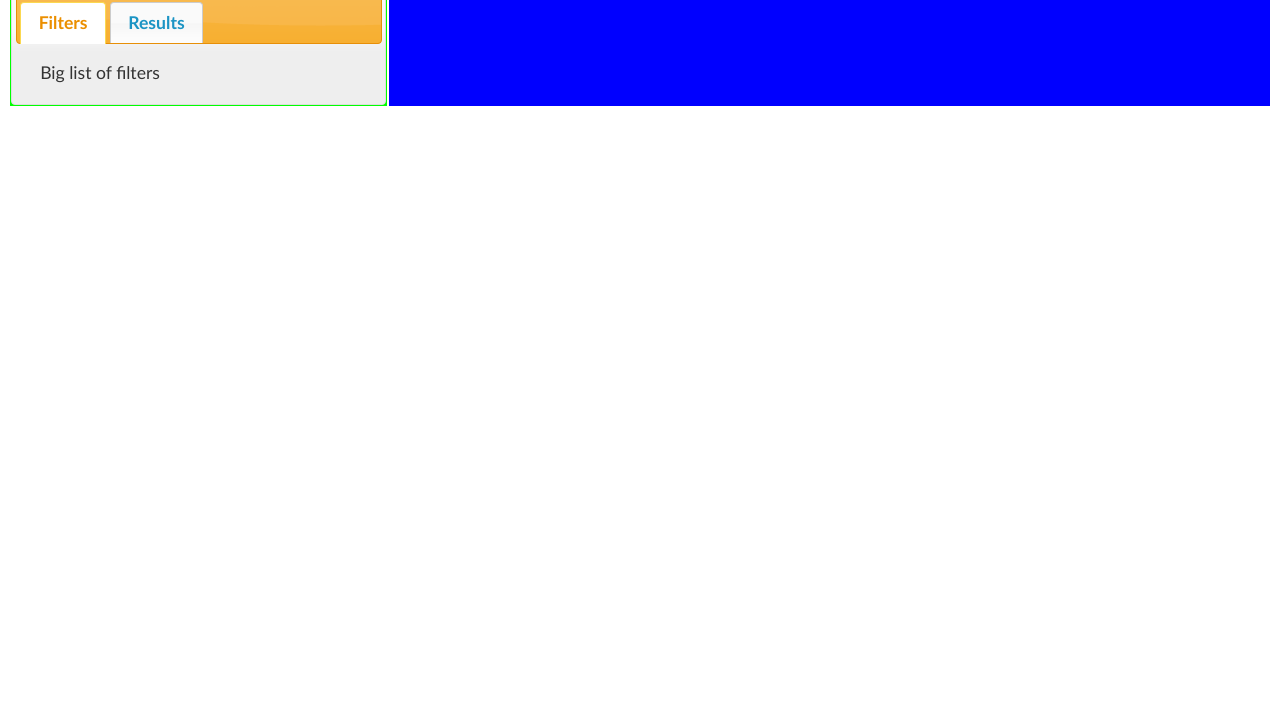
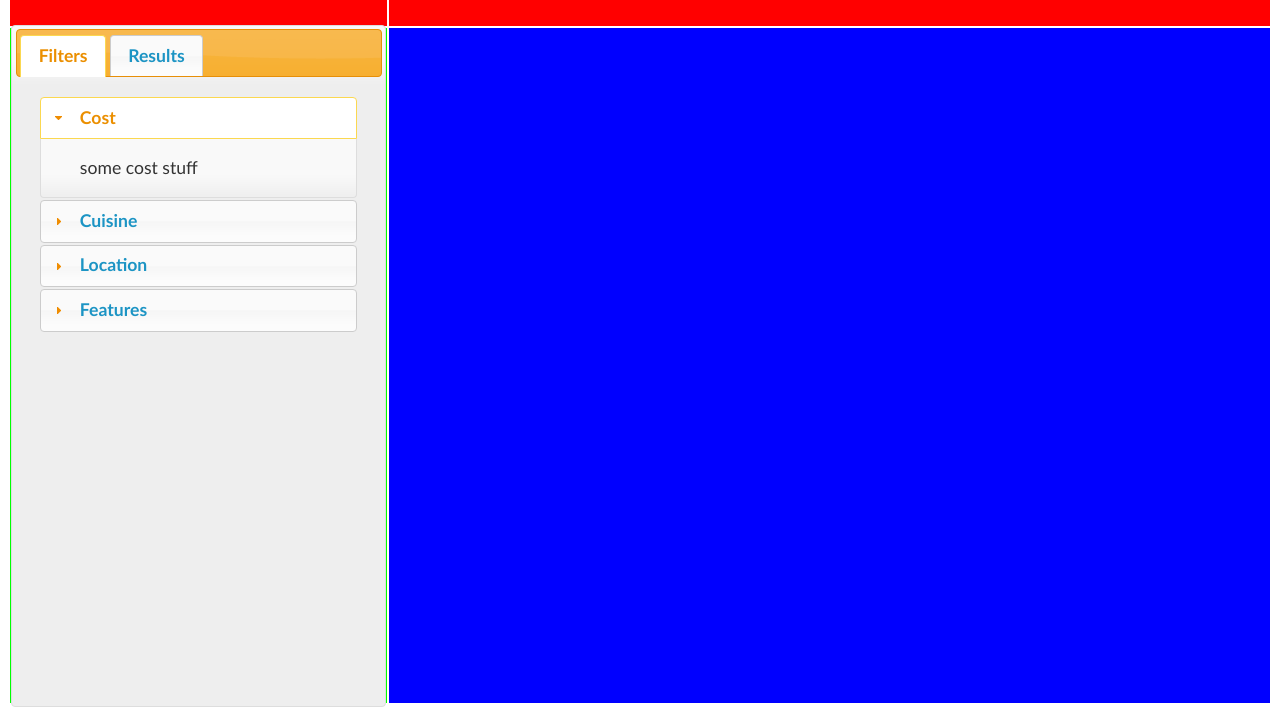
Before and after one commit to KCJWagner/YelpPrototype, a plain HTML site: page index.html in a window 1280 px wide. Shown: the part 103-810 px from the top of the page. Drawn offline with Linux system fonts and the light colour scheme.

Commit message:
Tweeked layout and added accordion part to the filters tab

```diff
--- a/index.html
+++ b/index.html
@@ -4,10 +4,15 @@
 	<script src="jquery-ui-1.11.2/external/jquery/jquery.js"></script>
 	<script src="jquery-ui-1.11.2/jquery-ui.js"></script>
 	<link href="jquery-ui-1.11.2/jquery-ui.css" rel="stylesheet">
+	<style>
+		html, body {
+			height:100%;
+		}
+	</style>
 </head>
 <body>
-	<table style="width:100%; height:100%;">
-		<tr style="background-color:#f00;">
+	<table id="PageLayout" style="width:100%; height:100%;">
+		<tr height="15%" style="background-color:#f00;">
 			<td width="30%">
 				<h1>Yelp</h1>
 			</td>
@@ -15,14 +20,25 @@
 				Search: <input style="width:300px;" type="text">
 			</td>
 		</tr>
-		<tr>
+		<tr height="85%">
 			<td width="30%" style="background-color:#0f0;">
-				<div id="tabs">
+				<div id="tabs" style="height:100%;">
 					<ul>
 						<li><a href="#filters">Filters</a></li>
 						<li><a href="#results">Results</a></li>
 					</ul>
-					<div id="filters">Big list of filters</div>
+					<div id="filters">
+						<div id="filterAccordion">
+							<h3>Cost</h3>
+							<div>some cost stuff</div>
+							<h3>Cuisine</h3>
+							<div>some cuisine stuff</div>
+							<h3>Location</h3>
+							<div>some location stuff</div>
+							<h3>Features</h3>
+							<div>some features stuff</div>
+						</div>
+					</div>
 					<div id="results">Big list of results</div>
 				</div>
 			</td>
@@ -36,31 +52,8 @@
 
 	<script>
 		$("#tabs").tabs();
+		$("#filterAccordion").accordion();
 	</script>
 
-<!--
-	<div style="width:100%; height:100px; background-color:#f00;">
-		<h1 style="top:30px; left:10px;">Yelp</h1>
-		<div style="position:absolute; top:40px; left:300px;">
-			Search: <input style="width:300px;" type="text">
-		</div>
-	</div>
-
-	<div id="tabs" style="position:absolute; top:100px; bottom:0px; width:30%; background-color:#0f0;">
-		<ul>
-			<li><a href="#filters">First</a></li>
-			<li><a href="#results">Second</a></li>
-		</ul>
-		<div id="filters" style="height:100%">Big list of filters</div>
-		<div id="results" style="height:100%">Big list of results</div>
-	</div>
-	<div style="position:absolute; left:30%; right:0%; top:100px; bottom:0px; background-color:#00f;">
-
-	</div>
-
-	<script>
-		$("#tabs").tabs();
-	</script>
--->
 </body>
 </html>
```
